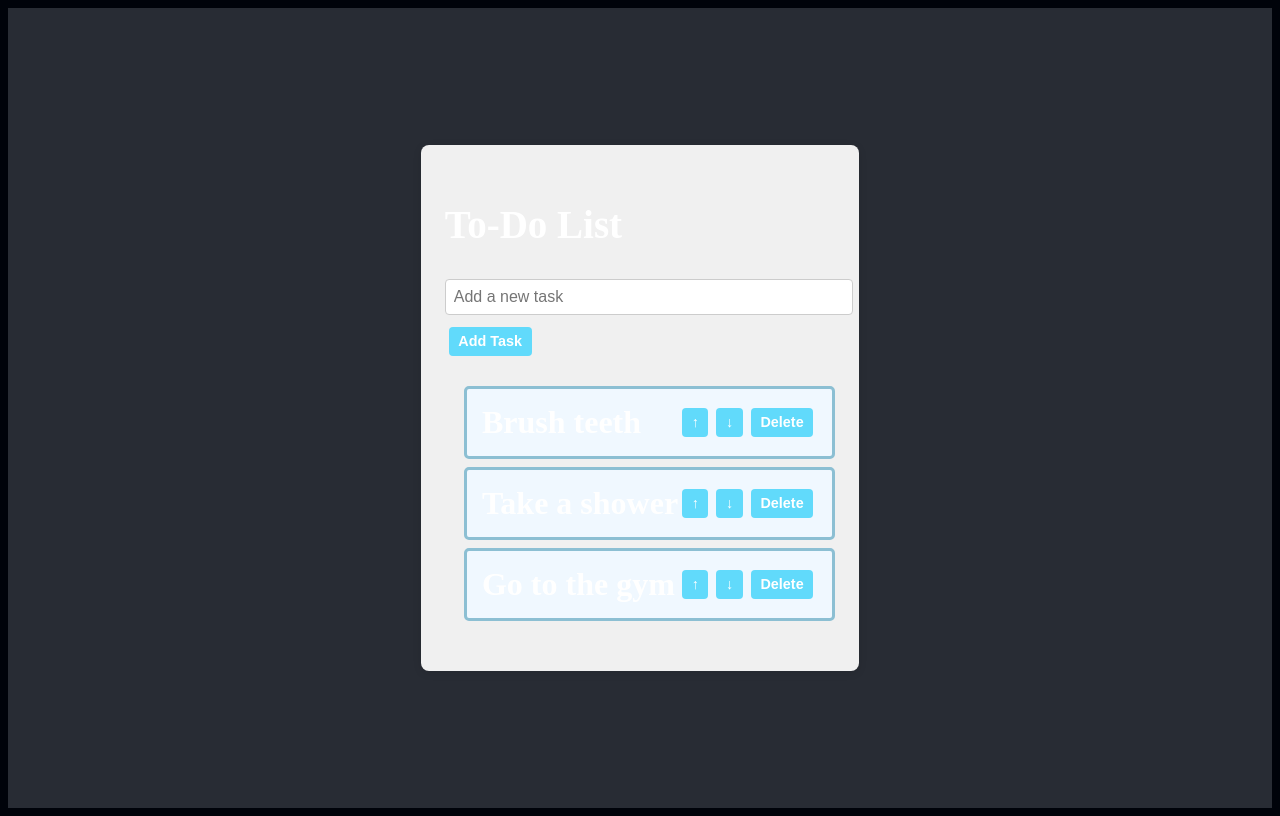
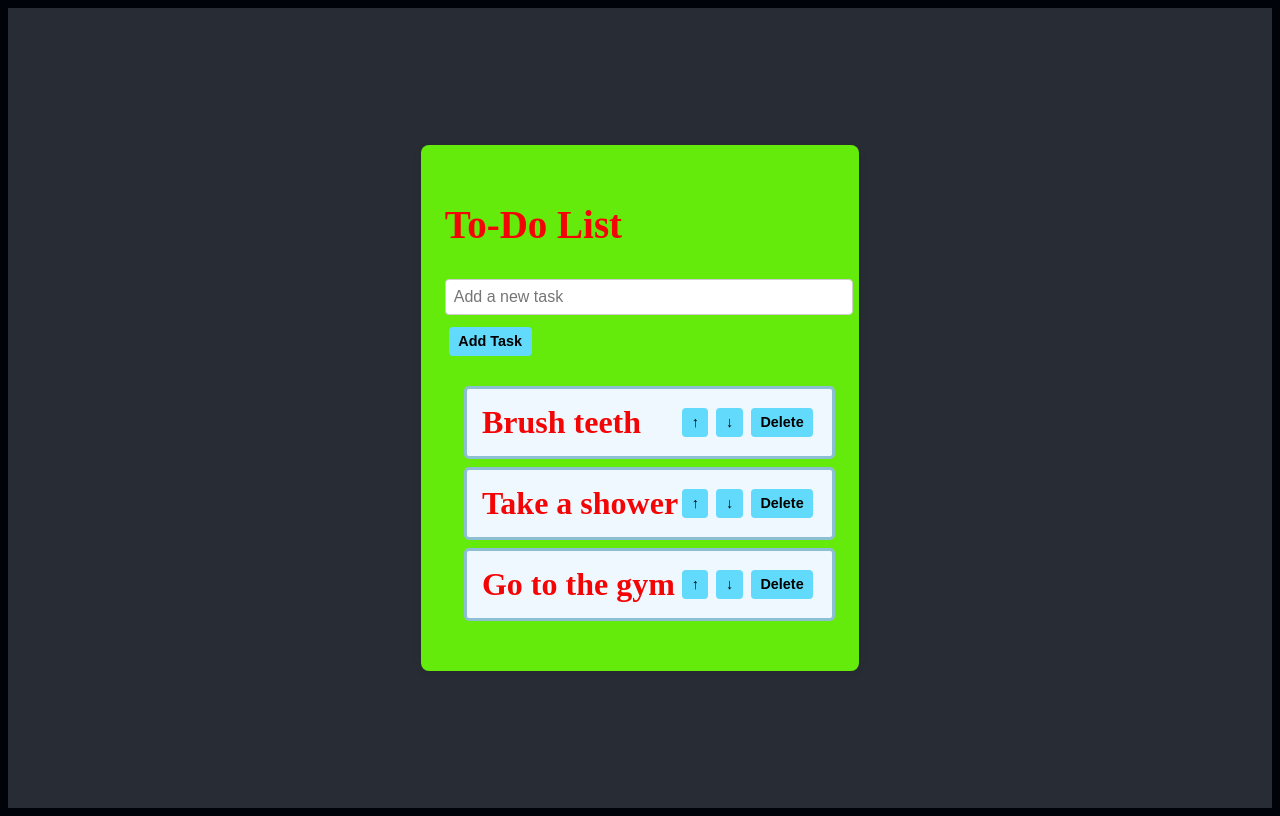
Before and after one commit to m-wakefield/react-list-app, a React (Create React App) app: page / in a window 1280 px wide. Built offline with nearby package versions, Linux system fonts and the light colour scheme.

Commit message:
Update App.css

```diff
--- a/src/App.css
+++ b/src/App.css
@@ -21,7 +21,7 @@
   align-items: center;
   justify-content: center;
   font-size: calc(10px + 2vmin);
-  color: white;
+  color: rgb(243, 5, 5);
 }
 
 .App-link {
@@ -42,7 +42,7 @@
   margin: 2rem auto;
   max-width: 400px;
   text-align: left;
-  background: #f0f0f0;
+  background: #65eb0b;
   padding: 1.5rem;
   border-radius: 8px;
   box-shadow: 0 2px 8px rgba(0, 0, 0, 0.1);
@@ -65,7 +65,7 @@
   border: none;
   border-radius: 4px;
   background-color: #61dafb;
-  color: #fff;
+  color: #000000;
 }
 
 .todo-list button:hover {
```
